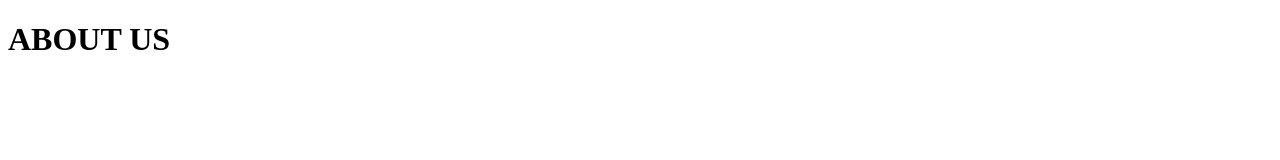
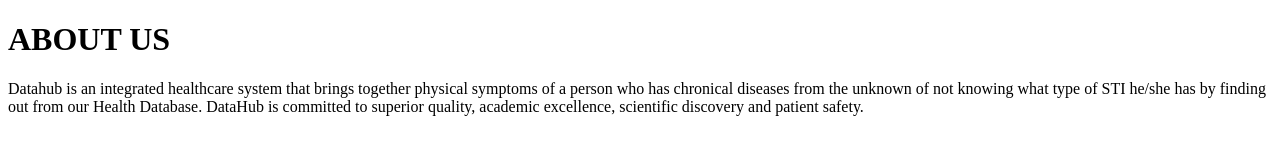
Before and after one commit to Antony-me/HealthHub, a plain HTML site: page css/about.html in a window 1280 px wide. Drawn offline with Linux system fonts and the light colour scheme.

Commit message:
added a paragraph

```diff
--- a/css/about.html
+++ b/css/about.html
@@ -9,6 +9,10 @@
 
 <body>
     <h1>ABOUT US</h1>
+    <p>Datahub is an integrated healthcare system that brings together physical symptoms of a person who has
+        chronical diseases from the unknown of not knowing what type of STI he/she has by finding out from our
+        Health Database. DataHub is committed to superior quality, academic excellence, scientific discovery and
+        patient safety.</p>
 </body>
 
 </html>
```
